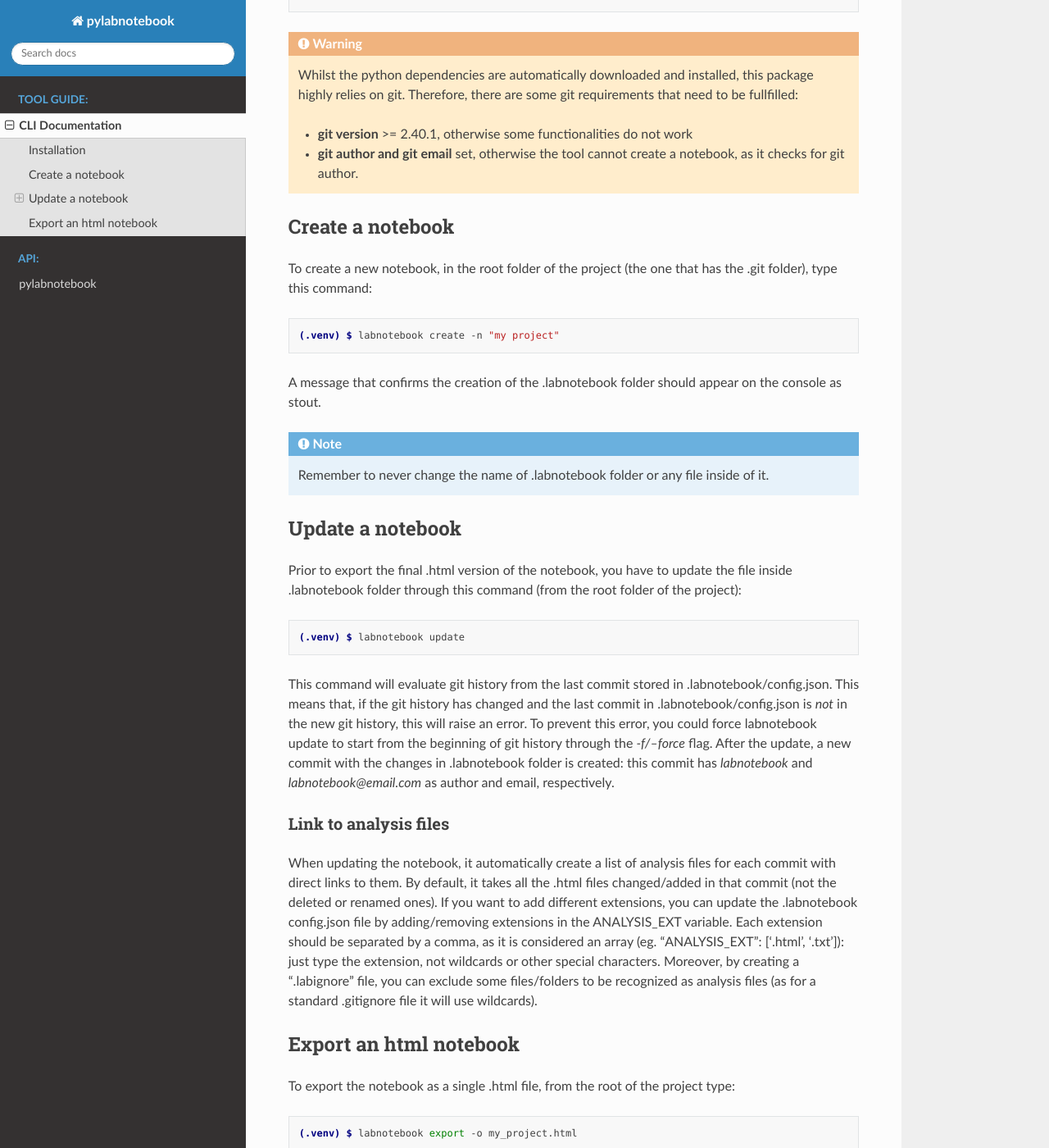
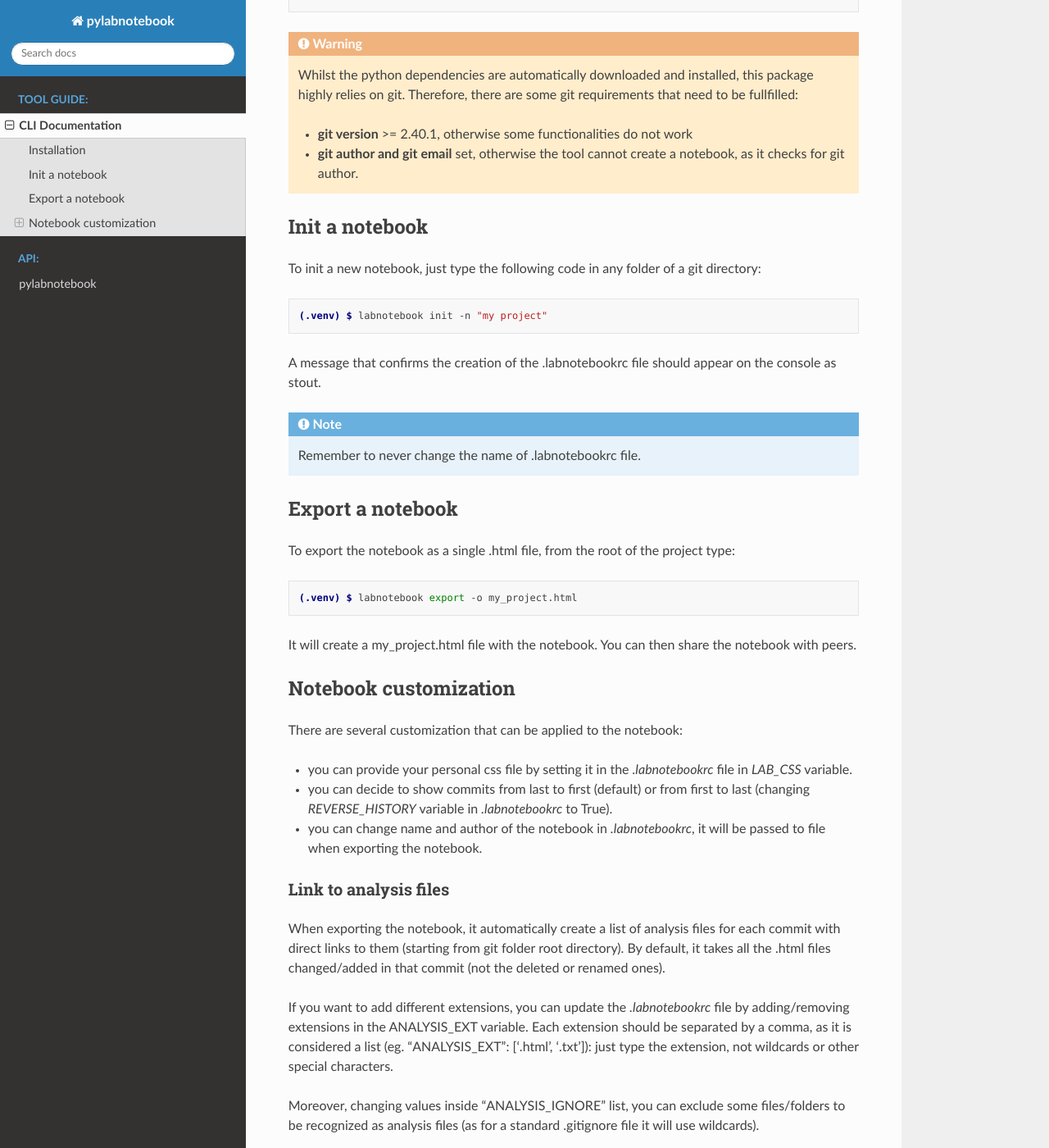
Before and after one commit to mmiots9/pylabnotebook, a Sphinx documentation site: the page built from docs/source/user_guide.rst, in a window 1280 px wide and 1400 px high, scrolled down 550 px. Shown: the whole window at 82% size. Built offline with Sphinx 7.4.7 and the Read the Docs theme 3.1.0, drawn with Linux system fonts in a browser that asks for light colours; some of the changed text lies outside the part shown.

Commit message:
docs: update docs for new version

```diff
--- a/docs/requirements.txt
+++ b/docs/requirements.txt
@@ -1,4 +1,5 @@
 argparse==1.4.0
-myst-parser==3.0.1
+myst-parser==4.0.0
 setuptools==72.1.0
 sphinx-rtd-theme==2.0.0
+Jinja2>=3.1.4
--- a/docs/source/conf.py
+++ b/docs/source/conf.py
@@ -14,7 +14,7 @@ import pylabnotebook
 project = 'pylabnotebook'
 copyright = '2024, Matteo Miotto'
 author = 'Matteo Miotto'
-release = '0.2.1'
+release = '0.3.0'
 
 # -- General configuration ---------------------------------------------------
 # https://www.sphinx-doc.org/en/master/usage/configuration.html#general-configuration
--- a/docs/source/user_guide.rst
+++ b/docs/source/user_guide.rst
@@ -34,40 +34,21 @@ To check the installation:
 
 
 
-Create a notebook
+Init a notebook
 --------------------------------
 
-To create a new notebook, in the root folder of the project (the one that has the .git folder), type this command:
+To init a new notebook, just type the following code in any folder of a git directory:
 
 .. code-block:: console
 
-   (.venv) $ labnotebook create -n "my project"
+   (.venv) $ labnotebook init -n "my project"
 
-A message that confirms the creation of the .labnotebook folder should appear on the console as stout.
+A message that confirms the creation of the .labnotebookrc file should appear on the console as stout.
 
 .. note::
-    Remember to never change the name of .labnotebook folder or any file inside of it.
+    Remember to never change the name of .labnotebookrc file.
 
-Update a notebook
---------------------------------
-
-Prior to export the final .html version of the notebook, you have to update the file inside .labnotebook folder through this command (from the root folder of the project):
-
-.. code-block:: console
-
-   (.venv) $ labnotebook update
-
-This command will evaluate git history from the last commit stored in .labnotebook/config.json. This means that, if the git history has changed and the last commit in .labnotebook/config.json is *not* in the new git history, this will raise an error. To prevent this error, you could force labnotebook update to start from the beginning of git history through the `-f/--force` flag.
-After the update, a new commit with the changes in .labnotebook folder is created: this commit has *labnotebook* and *labnotebook@email.com* as author and email, respectively.
-
-Link to analysis files
-^^^^^^^^^^^^^^^^^^^^^^^^
-
-When updating the notebook, it automatically create a list of analysis files for each commit with direct links to them. By default, it takes all the .html files changed/added in that commit (not the deleted or renamed ones).
-If you want to add different extensions, you can update the .labnotebook config.json file by adding/removing extensions in the ANALYSIS_EXT variable. Each extension should be separated by a comma, as it is considered an array (eg. "ANALYSIS_EXT": ['.html', '.txt']): just type the extension, not wildcards or other special characters.
-Moreover, by creating a ".labignore" file, you can exclude some files/folders to be recognized as analysis files (as for a standard .gitignore file it will use wildcards).
-
-Export an html notebook
+Export a notebook
 --------------------------------
 
 To export the notebook as a single .html file, from the root of the project type:
@@ -78,5 +59,22 @@ To export the notebook as a single .html file, from the root of the project type
 
 It will create a my_project.html file with the notebook. You can then share the notebook with peers.
 
-.. note::
-    You can customize the style of your notebook by either edit style.css file in .labnotebook folder, or provide a custom.css file and reference it in .labnotebook/config.json file (as a path starting from the root of your project).
+Notebook customization
+--------------------------------
+
+There are several customization that can be applied to the notebook:
+
+* you can provide your personal css file by setting it in the `.labnotebookrc` file in *LAB_CSS* variable.
+
+* you can decide to show commits from last to first (default) or from first to last (changing *REVERSE_HISTORY* variable in `.labnotebookrc` to True).
+
+* you can change name and author of the notebook in `.labnotebookrc`, it will be passed to file when exporting the notebook.
+
+Link to analysis files
+^^^^^^^^^^^^^^^^^^^^^^^^
+
+When exporting the notebook, it automatically create a list of analysis files for each commit with direct links to them (starting from git folder root directory). By default, it takes all the .html files changed/added in that commit (not the deleted or renamed ones).
+
+If you want to add different extensions, you can update the `.labnotebookrc` file by adding/removing extensions in the ANALYSIS_EXT variable. Each extension should be separated by a comma, as it is considered a list (eg. "ANALYSIS_EXT": ['.html', '.txt']): just type the extension, not wildcards or other special characters.
+
+Moreover, changing values inside "ANALYSIS_IGNORE" list, you can exclude some files/folders to be recognized as analysis files (as for a standard .gitignore file it will use wildcards).
```
Also changed, not shown: Changelog.md (+14 -1 lines), README.md (+2 -35 lines), docs/source/index.rst (+12 -6 lines), docs/source/src_code.rst (+2 -6 lines).
